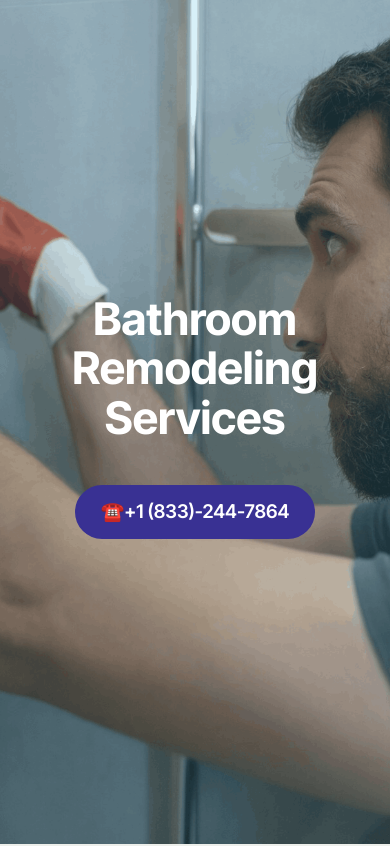
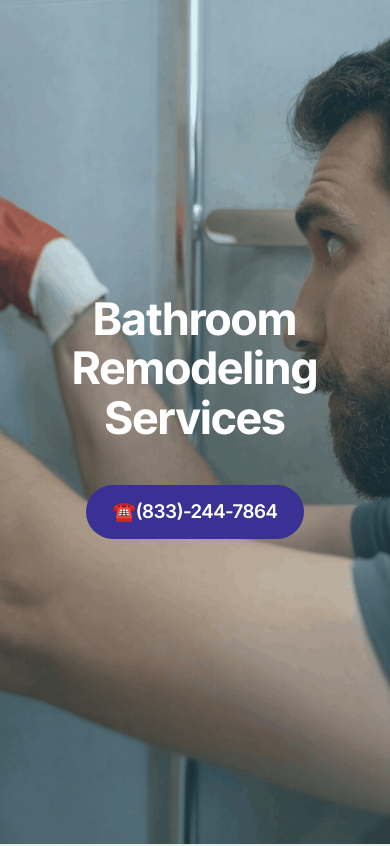
Before and after one commit to shrutiptdrr-wq/Bathroom-remodeling, a plain HTML site: page index.html in a window 390 px wide. Shown: the top 846 px of the page. Drawn offline with Linux system fonts and the light colour scheme.

Commit message:
Update phone number formatting in index.html

```diff
--- a/index.html
+++ b/index.html
@@ -35,8 +35,8 @@
 				<h1 class="mbr-section-title mbr-fonts-style mbr-white mb-4 display-1"><strong>Bathroom Remodeling Services</strong></h1>
 
 
-				<div class="mbr-section-btn"><a class="btn btn-primary display-7" href="tel:1833247864">
-						☎️+1 (833)-244-7864</a></div>
+				<div class="mbr-section-btn"><a class="btn btn-primary display-7" href="tel:833247864">
+						☎️(833)-244-7864</a></div>
 			</div>
 		</div>
 	</div>
@@ -113,7 +113,7 @@
 				<div class="card-wrapper">
 					<div class="card-box align-left">
 						<h4 class="card-title mbr-fonts-style display-2">
-							<strong>&nbsp; &nbsp; &nbsp;Contact us ☎️</strong><strong><br></strong><br><strong>🤙+1 (833)-244-7864</strong></h4>
+							<strong>&nbsp; &nbsp; &nbsp;Contact us ☎️</strong><strong><br></strong><br><strong>🤙(833)-244-7864</strong></h4>
 
 
 					</div>
```
